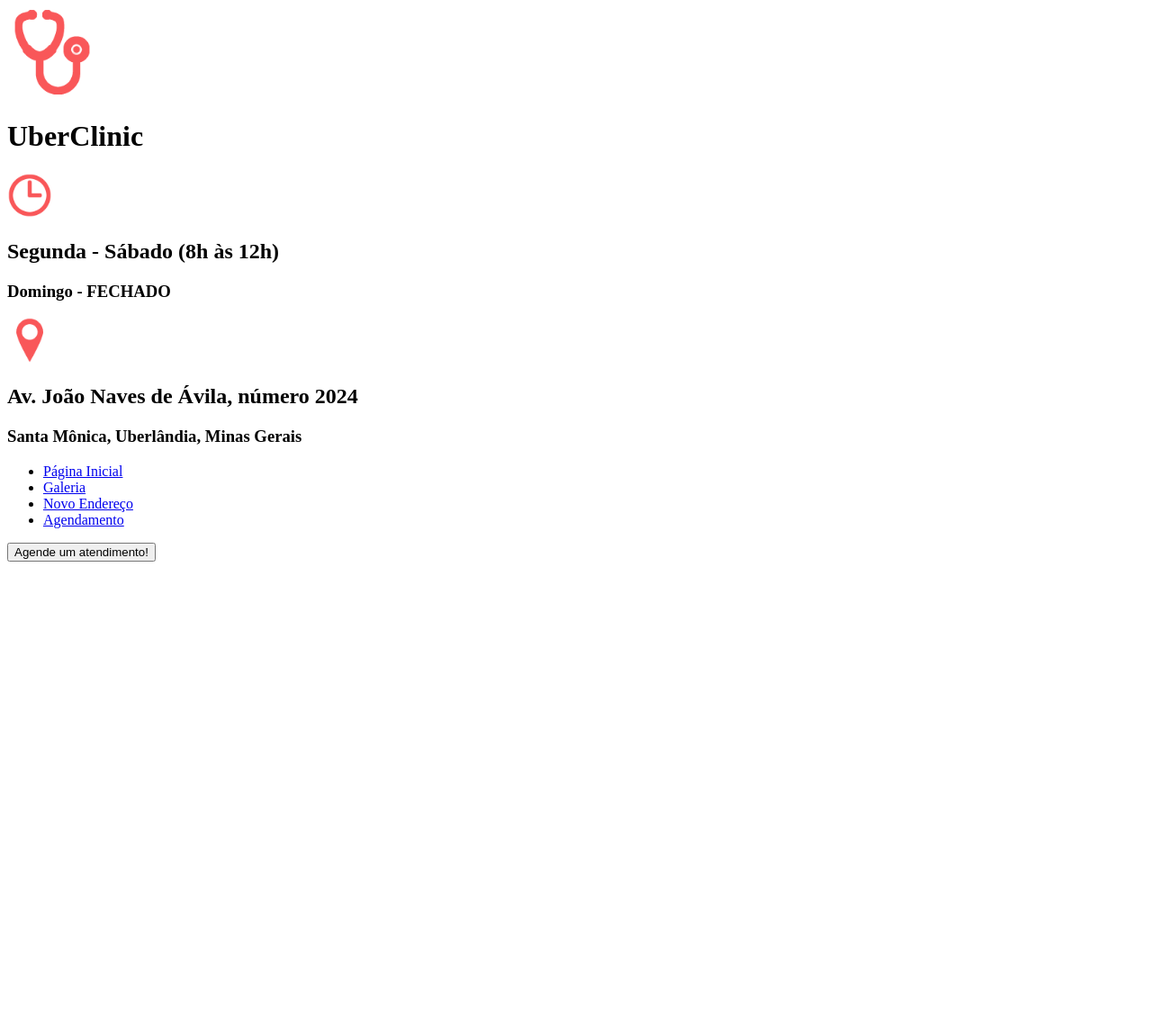
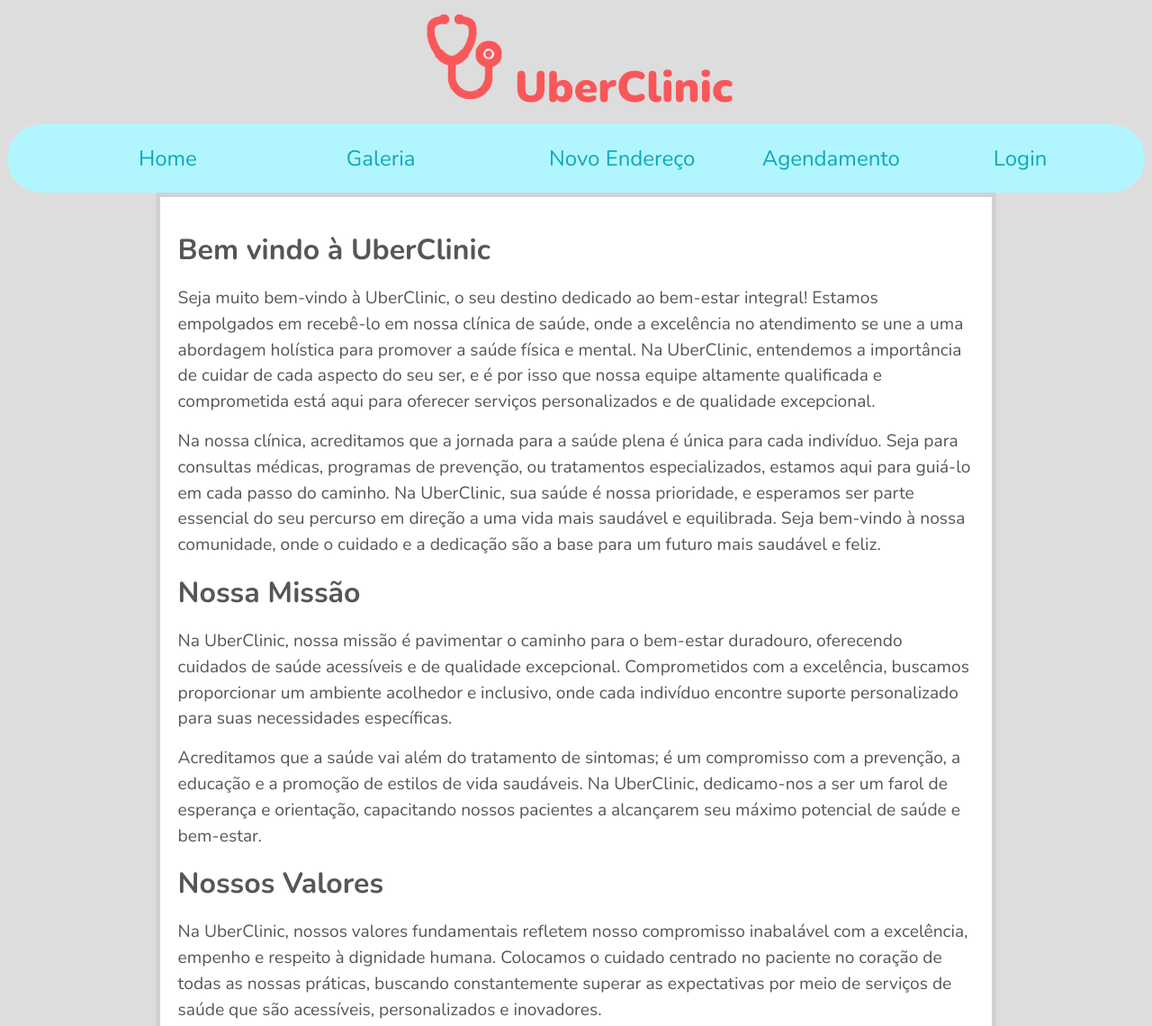
Before and after one commit to ph-marra/ppi-trabalho, a plain HTML site: page index.html in a window 1280 px wide. Shown: the top 1140 px of the page at 90% size. Before the commit the page ends 800 px from the top, so only its background shows below. Drawn offline with nearby package versions, Linux system fonts and the light colour scheme.

Commit message:
just copying and refactoring t4

```diff
--- a/css/style.css
+++ b/css/style.css
@@ -0,0 +1,95 @@
+html{
+
+    font-family: "Nunito", sans-serif;
+    color: #565656;
+    line-height: 1.5;
+    margin: 0;
+    padding: 0;
+}
+
+header {
+    text-align: center;
+    font-size: 1.5rem;
+    padding: 5px;
+}
+
+header h1 {
+    display: inline;
+    font-weight: 1000;
+    color: #f95759;
+}
+
+nav {
+    padding: 4px 20px;
+    position: sticky;
+    top: 0;
+    background-color: #b1f6ff;
+    border-radius: 50px;
+}
+
+nav ul {
+    text-align: center;
+    display: flex;
+    justify-content: space-around;
+}
+
+nav ul li {
+    font-size: 1.5em;
+    display: inline-block;
+    width: 100px;
+}
+
+nav ul li a {
+    text-decoration: none;
+    color: #0da7bb;
+}
+
+nav ul li a:hover {
+    background-color: #ffffff;
+    padding: 10px;
+    border-radius: 10px;
+    font-weight: 900;
+}
+
+body {
+    background-color: #dddddd;
+}
+
+main {
+    background-color: #ffffff;
+    width: 70%;
+    margin: 0px auto;
+    padding: 20px;
+    border: 5px solid #d2d2d2;
+}
+
+main h2 {
+    margin: 15px 0px;
+    font-size: 2rem;
+}
+
+h2 ~ p{
+
+    margin: 15px 0px;
+    font-size: 1.2rem;
+}
+
+footer {
+
+    padding: 4px 20px;
+    position: sticky;
+    top: 0;
+    background-color: #b1f6ff;
+    border-radius: 50px;
+    text-align: center;
+    font-weight: bold;
+}
+
+nav address {
+    text-decoration: none;
+    color: #0da7bb;
+}
+
+nav address :hover {
+    font-weight: 900;
+}
--- a/index.html
+++ b/index.html
@@ -1,61 +1,74 @@
 <!DOCTYPE html>
+
 <html lang="pt-BR">
     <head>
-    <meta charset="UTF-8">
-    <meta name="viewport" content="width=device-width, initial-scale=1.0">
+        <meta http-equiv="Content-Type" content="text/html; charset=UTF-8">
+        <title>
+            UberClinic
+        </title>
         <link rel="stylesheet" href="css/style.css">
-    <title>UberClinic</title>
+        <link href="https://fonts.googleapis.com/css2?family=Nunito:ital,wght@0,200..1000;1,200..1000&display=swap" rel="stylesheet">
     </head>
+
     <body>
         <header>
-        <div id="classe-1">
-            <img src="images/logo.png" width="100" height="100">
+                <img src="images/logo.png" width="100px">
                 <h1>UberClinic</h1>
-        </div>
-
-        <!-- spacing allocated for inserting info such as business hours and contact info -->
-        <div id="classe-1">
-            <img src="images/clock.png" width="50" height="50">
-            <h2>Segunda - Sábado (8h às 12h) </h2>
-            <h3>Domingo - FECHADO</h3>
-        </div>
-
-        <!-- spacing allocated for inserting location info -->
-        <div id="classe-1">
-            <img src="images/pin.png" width="50" height="50">
-            <div id="location-info">
-                <address hidden>Av. João Naves de Ávila, número 2024, Santa Mônica, Uberlândia</address>
-                <h2>Av. João Naves de Ávila, número 2024</h2>
-                <h3>Santa Mônica, Uberlândia, Minas Gerais</h3>
-            </div>
-        </div>
-
         </header>
 
         <nav>
-        <div id="nav-options-div">
             <ul>
-                <li><a href="index.html">Página Inicial</a></li>
+                <li><a href="index.html">Home</a></li>
                 <li><a href="galeria.html">Galeria</a></li>
-                <li><a href="novo-endereço.html">Novo Endereço</a></li>
-                <li><a href="agendamento.html">Agendamento</a></li>
+                <li><a href="galeria.html">Novo&nbsp;Endereço</a></li>
+                <li><a href="galeria.html">Agendamento</a></li>
+                <li><a href="login.html">Login</a></li>
             </ul>
-
-        </div>
-
-        <div id="nav-login-div">
-            <button>Agende um atendimento!</button>
-        </div>
-
         </nav>
 
         <main>
 
+            <section>
+                <h2>Bem vindo à UberClinic</h2>
+
+                <p>
+                    Seja muito bem-vindo à UberClinic, o seu destino dedicado ao bem-estar integral! Estamos empolgados em recebê-lo em nossa clínica de saúde, onde a excelência no atendimento se une a uma abordagem holística para promover a saúde física e mental. Na UberClinic, entendemos a importância de cuidar de cada aspecto do seu ser, e é por isso que nossa equipe altamente qualificada e comprometida está aqui para oferecer serviços personalizados e de qualidade excepcional.
+                </p>
+
+                <p>
+                    Na nossa clínica, acreditamos que a jornada para a saúde plena é única para cada indivíduo. Seja para consultas médicas, programas de prevenção, ou tratamentos especializados, estamos aqui para guiá-lo em cada passo do caminho. Na UberClinic, sua saúde é nossa prioridade, e esperamos ser parte essencial do seu percurso em direção a uma vida mais saudável e equilibrada. Seja bem-vindo à nossa comunidade, onde o cuidado e a dedicação são a base para um futuro mais saudável e feliz.
+                </p>
+            </section>
+
+            <section>
+                <h2>Nossa Missão</h2>
+
+                <p>
+                    Na UberClinic, nossa missão é pavimentar o caminho para o bem-estar duradouro, oferecendo cuidados de saúde acessíveis e de qualidade excepcional. Comprometidos com a excelência, buscamos proporcionar um ambiente acolhedor e inclusivo, onde cada indivíduo encontre suporte personalizado para suas necessidades específicas.
+                </p>
+
+                <p>
+                    Acreditamos que a saúde vai além do tratamento de sintomas; é um compromisso com a prevenção, a educação e a promoção de estilos de vida saudáveis. Na UberClinic, dedicamo-nos a ser um farol de esperança e orientação, capacitando nossos pacientes a alcançarem seu máximo potencial de saúde e bem-estar.
+                </p>
+            </section>
+
+            <section>
+                <h2>Nossos Valores</h2>
+
+                <p>
+                    Na UberClinic, nossos valores fundamentais refletem nosso compromisso inabalável com a excelência, empenho e respeito à dignidade humana. Colocamos o cuidado centrado no paciente no coração de todas as nossas práticas, buscando constantemente superar as expectativas por meio de serviços de saúde que são acessíveis, personalizados e inovadores.
+                </p>
+
+                <p>
+                    A integridade guia cada interação na UberClinic, promovendo transparência e confiança em todas as nossas relações. Valorizamos a colaboração, reconhecendo que o trabalho em equipe é essencial para oferecer uma gama abrangente de serviços de saúde. Comprometidos com a aprendizagem contínua e a inovação, na UberClinic, buscamos incessantemente atualizações e avanços para garantir que nossos pacientes recebam os melhores cuidados possíveis. Ao abraçar esses valores, aspiramos não apenas tratar condições de saúde, mas nutrir um ambiente que promova a vitalidade e a qualidade de vida para todos que confiam em nossos cuidados.
+                </p>
+            </section>
 
         </main>
 
-    <!-- copyrights and social media icons -->
         <footer>
+            <address>Av. João Naves de Ávila, Santa Mônica, Uberlândia</address>
         </footer>
+
     </body>
 </html>
```
Lines whose indentation alone changed are shown as unchanged.
